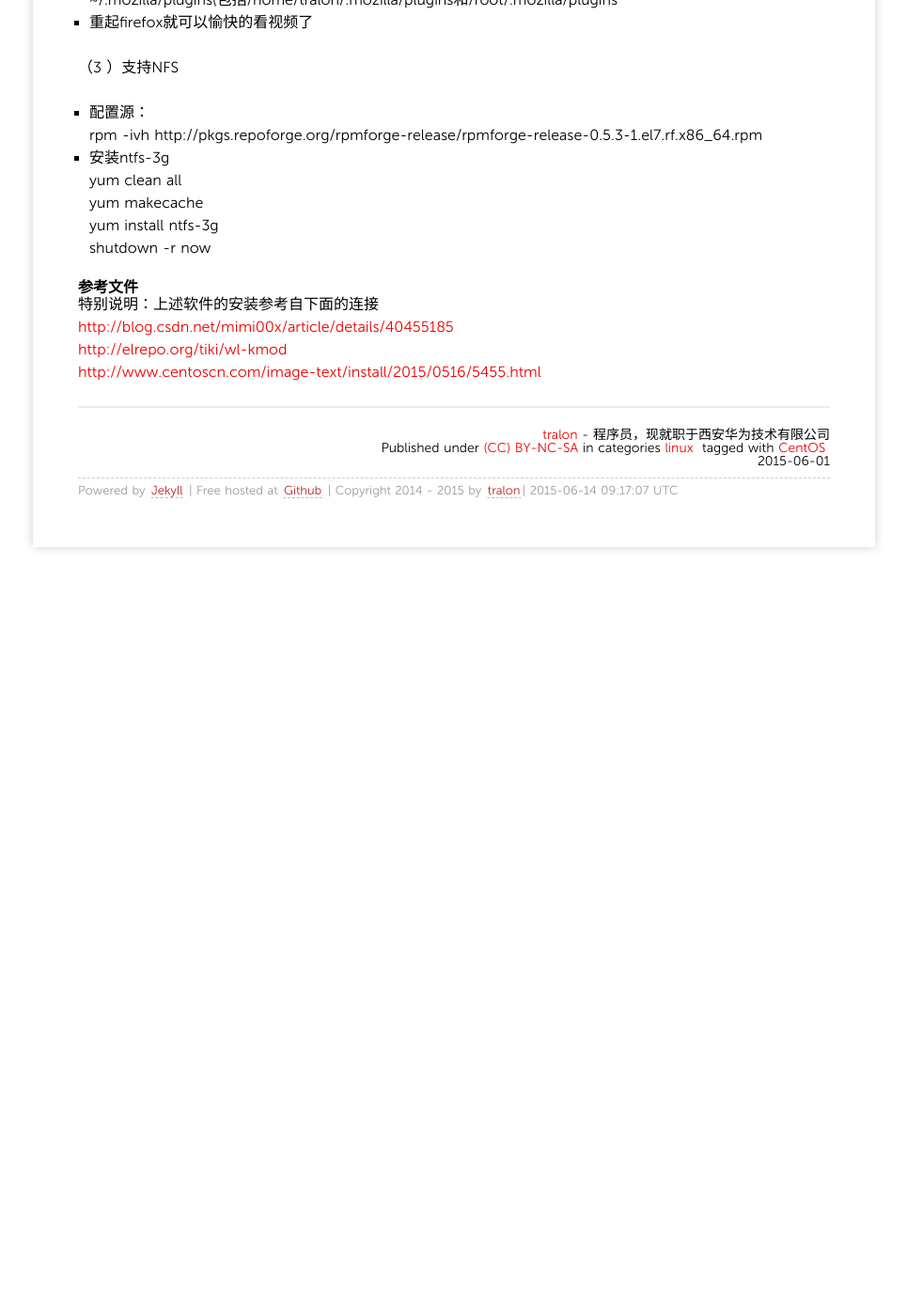
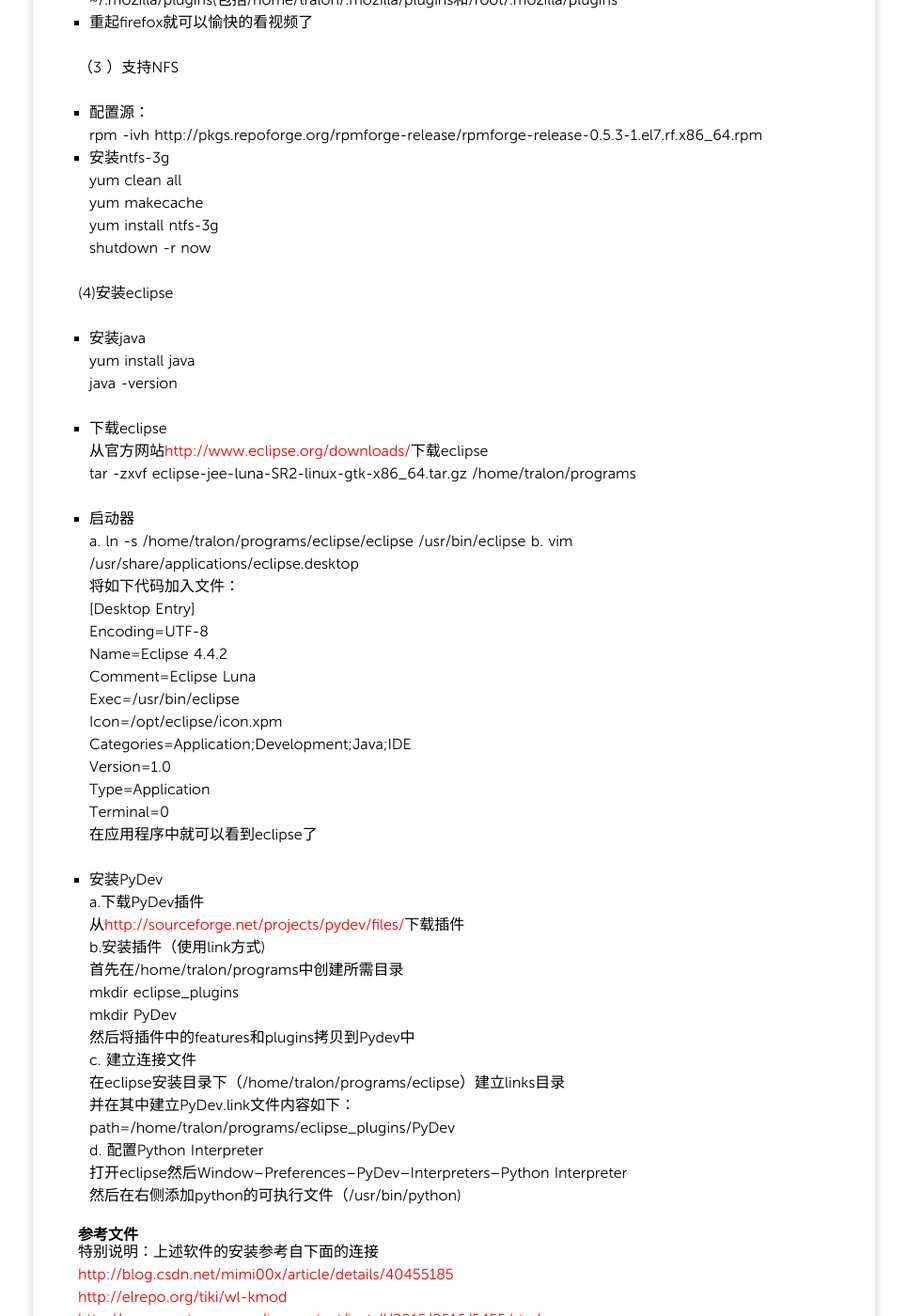
Before and after one commit to zhangchunlong/zhangchunlong.github.io, a Jekyll site: the page built from _posts/2015/2015-06-01-centos.md, in a window 1280 px wide and 1400 px high, scrolled down 3542 px. Shown: the whole window at 94% size, without its empty margins (157-1122 px from the left). Built offline with Jekyll 4.4.1, drawn with Linux system fonts in a browser that asks for light colours; nearby versions of some CDN libraries; Markdown is read by kramdown in place of the engine named in the settings; comment, search, counter and statistics services are not loaded; before the commit the page ends 4172 px from its top, so only the background shows below that.

Commit message:
add eclipse

```diff
--- a/_posts/2015/2015-06-01-centos.md
+++ b/_posts/2015/2015-06-01-centos.md
@@ -151,6 +151,47 @@ yum makecache
 yum install ntfs-3g
 shutdown -r now
 
+(4)安装eclipse
+* 安装java
+yum install java
+java -version
+
+* 下载eclipse
+从官方网站<http://www.eclipse.org/downloads/>下载eclipse
+tar -zxvf eclipse-jee-luna-SR2-linux-gtk-x86_64.tar.gz /home/tralon/programs
+
+* 启动器
+a. ln -s /home/tralon/programs/eclipse/eclipse /usr/bin/eclipse
+b. vim /usr/share/applications/eclipse.desktop
+将如下代码加入文件：
+[Desktop Entry]
+Encoding=UTF-8
+Name=Eclipse 4.4.2
+Comment=Eclipse Luna
+Exec=/usr/bin/eclipse
+Icon=/opt/eclipse/icon.xpm
+Categories=Application;Development;Java;IDE
+Version=1.0
+Type=Application
+Terminal=0
+在应用程序中就可以看到eclipse了
+
+*  安装PyDev
+a.下载PyDev插件
+从<http://sourceforge.net/projects/pydev/files/>下载插件
+b.安装插件（使用link方式)
+首先在/home/tralon/programs中创建所需目录
+mkdir eclipse_plugins
+mkdir PyDev
+然后将插件中的features和plugins拷贝到Pydev中
+c. 建立连接文件
+在eclipse安装目录下（/home/tralon/programs/eclipse）建立links目录
+并在其中建立PyDev.link文件内容如下：
+path=/home/tralon/programs/eclipse_plugins/PyDev
+d. 配置Python Interpreter
+打开eclipse然后Window--Preferences--PyDev--Interpreters--Python Interpreter
+然后在右侧添加python的可执行文件（/usr/bin/python)
+
 ####参考文件
  特别说明：上述软件的安装参考自下面的连接
 <http://blog.csdn.net/mimi00x/article/details/40455185>
```
